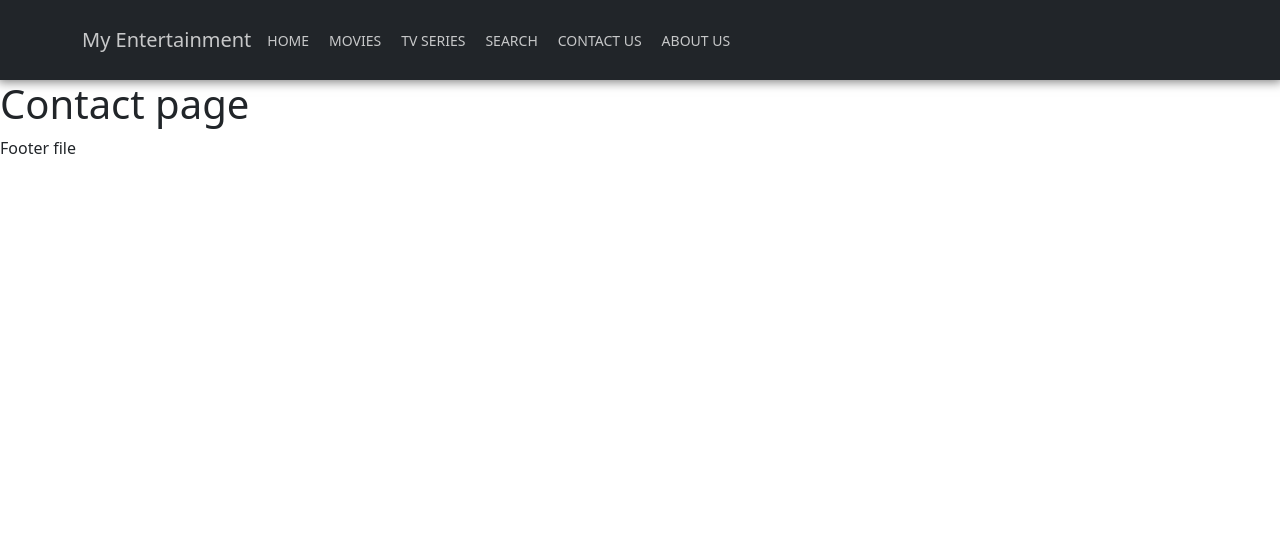
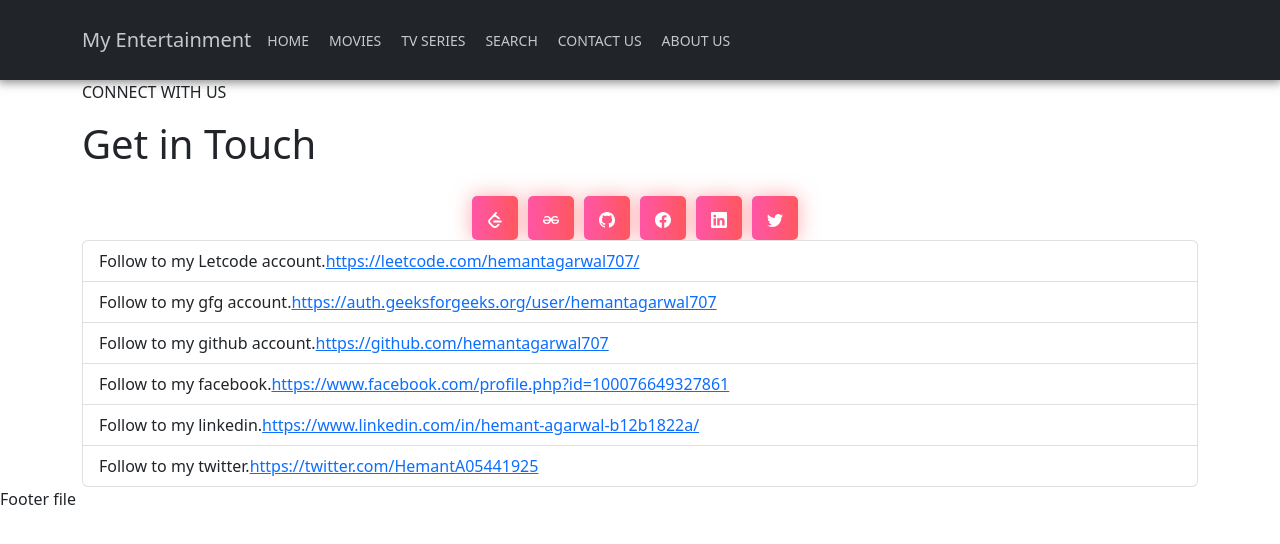
Before and after one commit to hemantagarwal707/movie-app-react, a React (Create React App) app: page /contact in a window 1280 px wide. Shown: the top 544 px of the page. Built offline with nearby package versions, Linux system fonts and the light colour scheme.

Commit message:
contact page

```diff
--- a/src/Container/Contact/index.js
+++ b/src/Container/Contact/index.js
@@ -1,12 +1,91 @@
-import React from 'react';
+import  React from 'react';
+import Container from 'react-bootstrap/Container';
+import Row from 'react-bootstrap/Row';
+import Col from 'react-bootstrap/Col';
+import ListGroup from 'react-bootstrap/ListGroup';
+import { BsFacebook, BsLinkedin, BsTwitter,  BsGithub } from "react-icons/bs";
+import { SiLeetcode , SiGeeksforgeeks } from "react-icons/si";
+const  ContactContainer = ()=>{
+    const myData = [
+
+        {name:'Leetcode', link:'https://leetcode.com/hemantagarwal707/', text:'Follow to my Letcode account.'},
+        {name:'GeeksforGeeks', link:'https://auth.geeksforgeeks.org/user/hemantagarwal707', text:'Follow to my gfg account.'},
+          {name:'GitHub', link:'https://github.com/hemantagarwal707', text:'Follow to my github account.'},
+          {name:'Facebook', link:'https://www.facebook.com/profile.php?id=100076649327861', text:'Follow to my facebook.'},
+          {name:'Linkedin', link:'https://www.linkedin.com/in/hemant-agarwal-b12b1822a/', text:'Follow to my linkedin.'},
+          {name:'Twitter', link:'https://twitter.com/HemantA05441925', text:'Follow to my twitter.'}
 
 
-const ContactContainer = ()=>{
+    ]
+    return (
+        <div className='contactWrap'>
+        <Container>
+            <Row>
+                <Col>
+                    <p>CONNECT WITH US</p>
+                    <h1>Get in Touch</h1>
+                </Col>
+            </Row>
+            <Row>
+                <Col className='conectIcon'>
+                    <ul className='socialIconsList'>
+                    <li>
+                    <a rel="noreferrer" href="https://leetcode.com/hemantagarwal707/" target="_blank">
+                        <SiLeetcode />
+                    </a>
+                </li>
+                <li>
+                <a rel="noreferrer" href="https://auth.geeksforgeeks.org/user/hemantagarwal707" target="_blank">
+                    <SiGeeksforgeeks />
+                </a>
+            </li>
+            <li>
+            <a rel="noreferrer" href="https://github.com/hemantagarwal707" target="_blank">
+                <BsGithub />
+            </a>
+        </li>
+                        <li>
+                            <a rel="noreferrer" href="https://www.facebook.com/profile.php?id=100076649327861" target="_blank">
+                                <BsFacebook />
+                            </a>
+                        </li>
+                        <li>
+                            <a rel="noreferrer" href="https://www.linkedin.com/in/hemant-agarwal-b12b1822a/" target="_blank">
+                                <BsLinkedin />
+                            </a>
+                        </li>
+                        <li>
+                            <a rel="noreferrer" href="https://twitter.com/HemantA05441925" target="_blank">
+                                <BsTwitter />
+                            </a>
+                        </li>
 
-    return (
-        <>
-            <h1>Contact page</h1>
-        </>
+
+
+                    </ul>
+                </Col>
+            </Row>
+            <Row>
+                <Col>
+                    <ListGroup className='contactList'>
+                        {
+                            myData && myData.length > 0 ? myData.map((item)=>{
+                                return (
+                                    <ListGroup.Item key={item.name}>
+                                        <span>{item.text}</span>
+                                        <a href={item.link} rel="noreferrer"  target="_blank">
+                                            {item.link}
+                                        </a>
+                                    </ListGroup.Item>
+                                )
+                            }) : ''
+                        }
+
+                    </ListGroup>
+                </Col>
+            </Row>
+        </Container>
+        </div>
     )
 }
 
```
